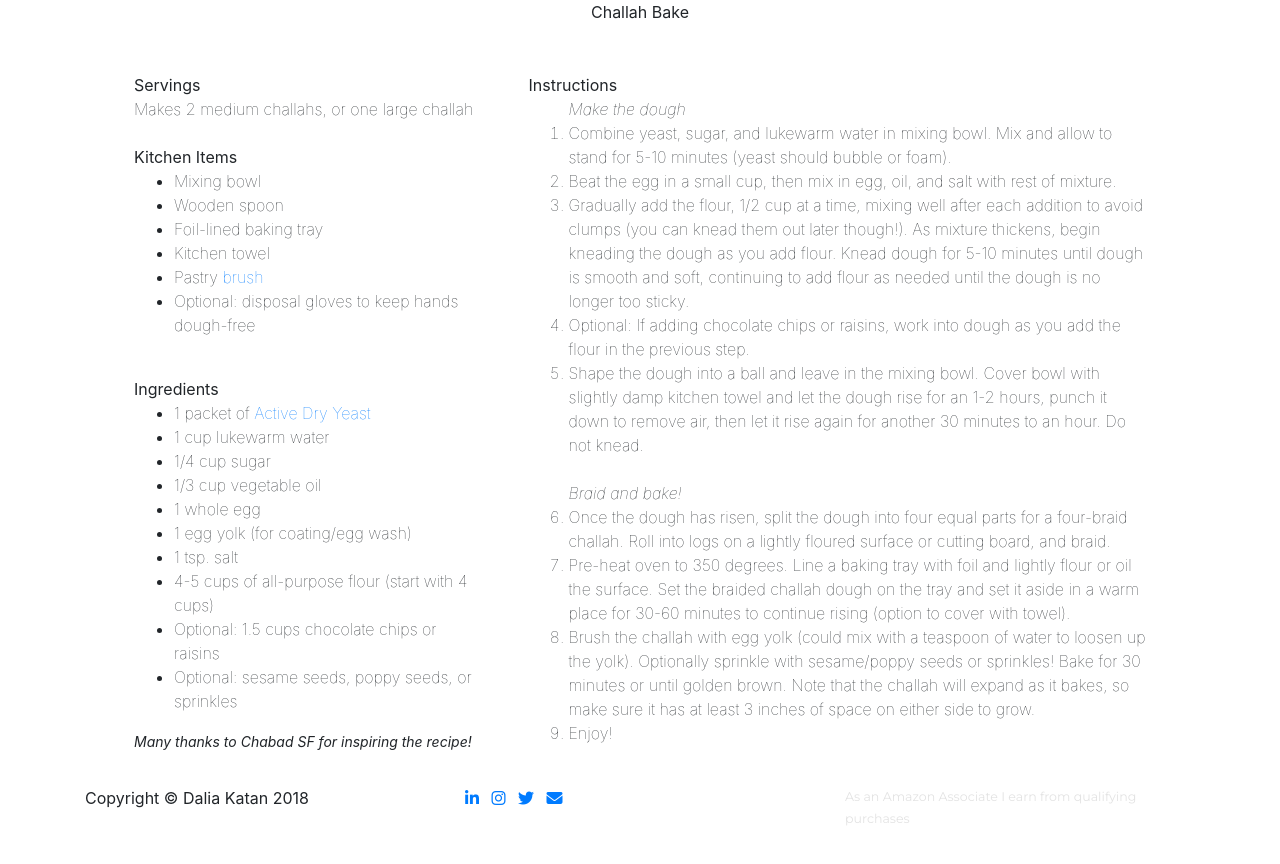
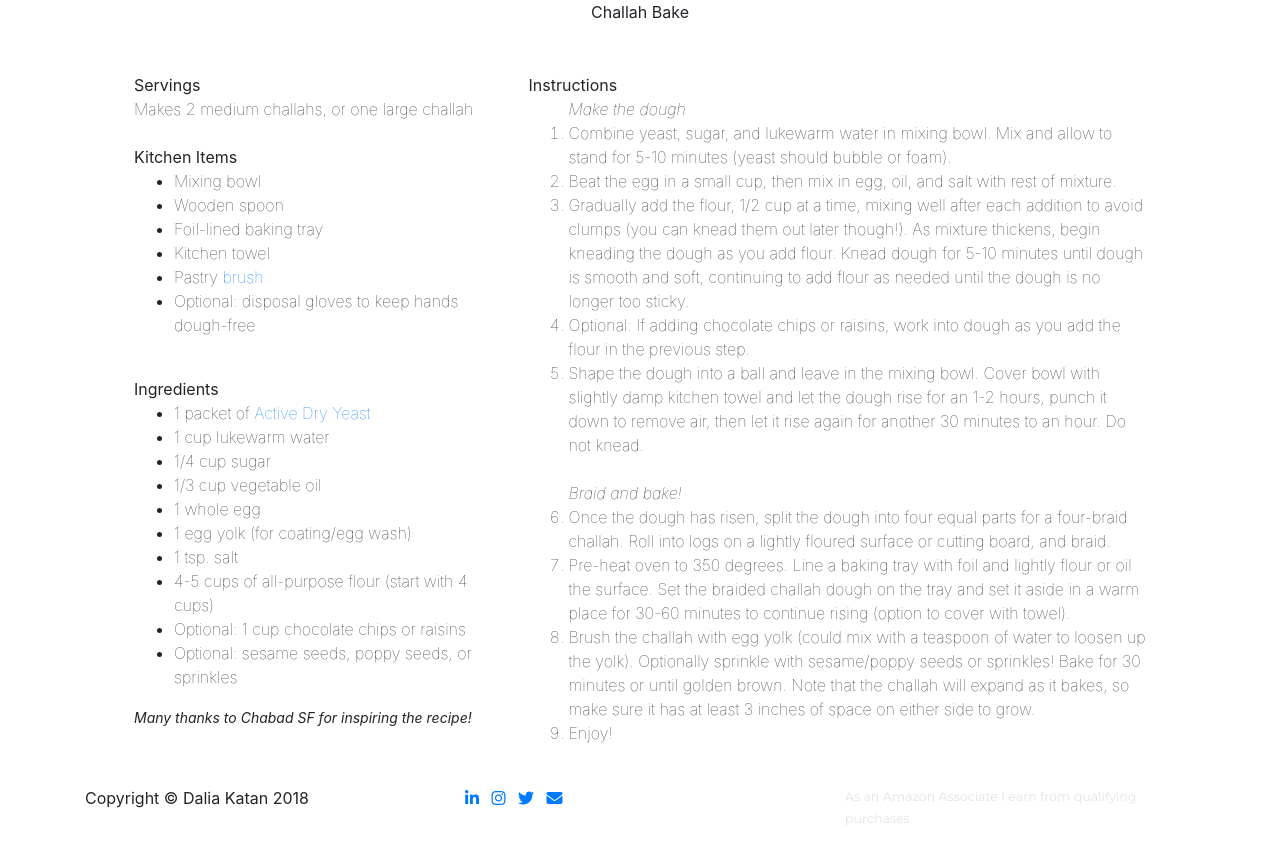
Before and after one commit to dalkat/dalkat.github.io, a Jekyll site: the page built from challah-recipe.md, in a window 1280 px wide. Shown: the top 864 px of the page. Built offline with Jekyll 4.4.1, drawn with Linux system fonts in a browser that asks for light colours; nearby versions of some CDN libraries; some web fonts are replaced; library files that are not in the unit come from our copies.

Commit message:
challah cchips

```diff
--- a/_layouts/challah-recipe.html
+++ b/_layouts/challah-recipe.html
@@ -36,7 +36,7 @@ layout: default-sub
               <li>1 egg yolk (for coating/egg wash)</li>
               <li>1 tsp. salt</li>
               <li>4-5 cups of all-purpose flour (start with 4 cups)</li>
-              <li>Optional: 1.5 cups chocolate chips or raisins</li>
+              <li>Optional: 1 cup chocolate chips or raisins</li>
               <li>Optional: sesame seeds, poppy seeds, or sprinkles</li>
             </ul>
             <small><i>Many thanks to Chabad SF for inspiring the recipe!</i></small>
```
